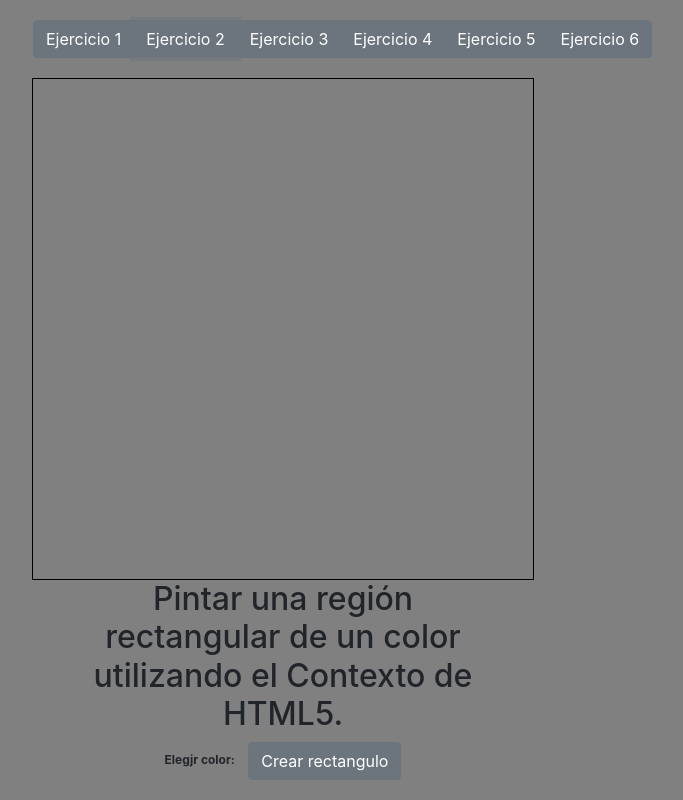
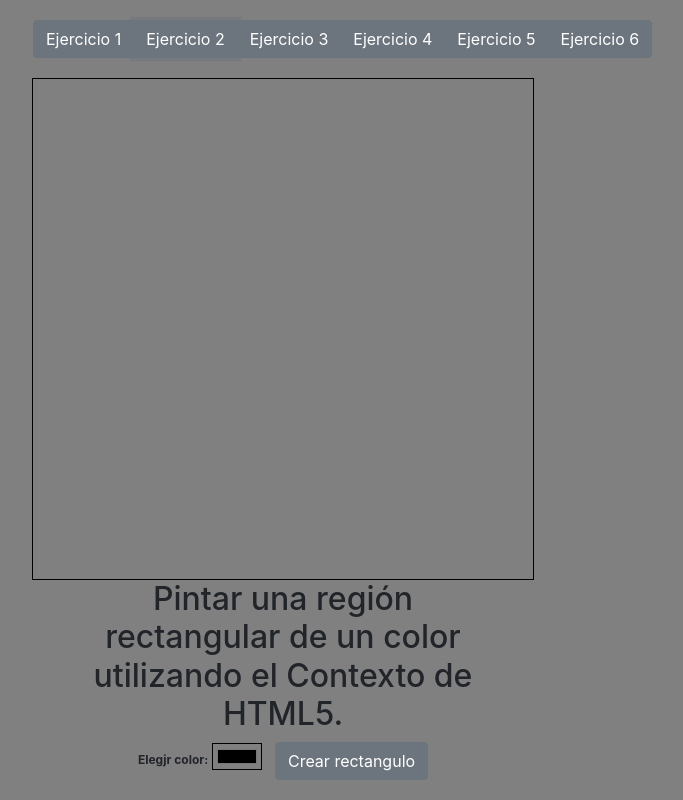
Before and after one commit to Bernarditacha/Interfaces, a plain HTML site: page tp1/EntregaFinal/index.html in a window 1280 px wide. Both pictures are taken after a click on the button "Ejercicio 2". Shown: the top 800 px of the page, without its empty margins (357-1040 px from the left). Drawn offline with nearby package versions, Linux system fonts and the light colour scheme.

Commit message:
Agrego cambios al index

```diff
--- a/tp1/EntregaFinal/index.html
+++ b/tp1/EntregaFinal/index.html
@@ -40,6 +40,7 @@
         <h2>Pintar una región rectangular de un color utilizando el Contexto de HTML5.</h2>
           <form class="form">
             <label for="color"> Elegjr color: </label>
+                <input type="color" class="color">
                 <button class="btn btn-secondary crear" type="button" name="button">Crear rectangulo</button>
           </form>
       </div>
```
